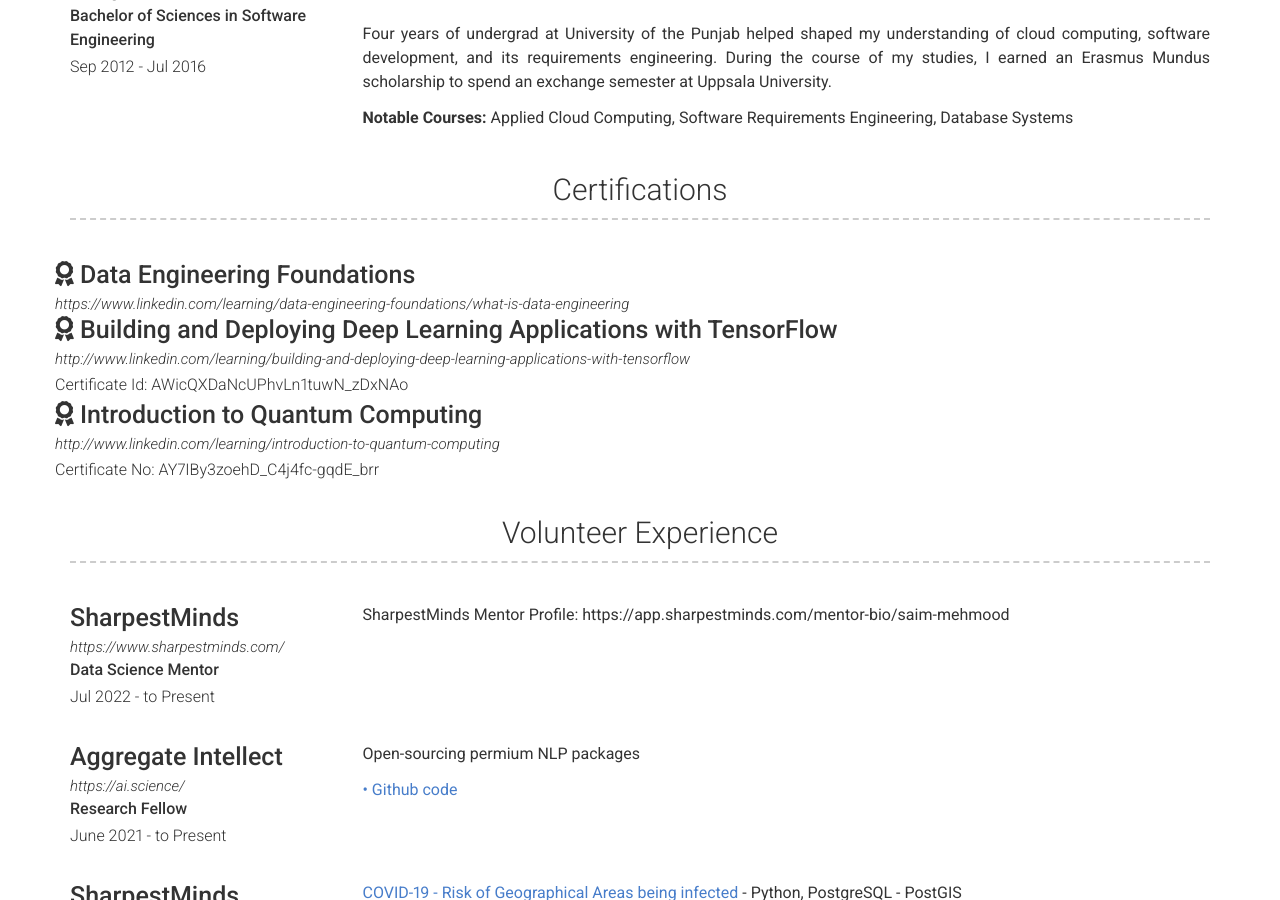
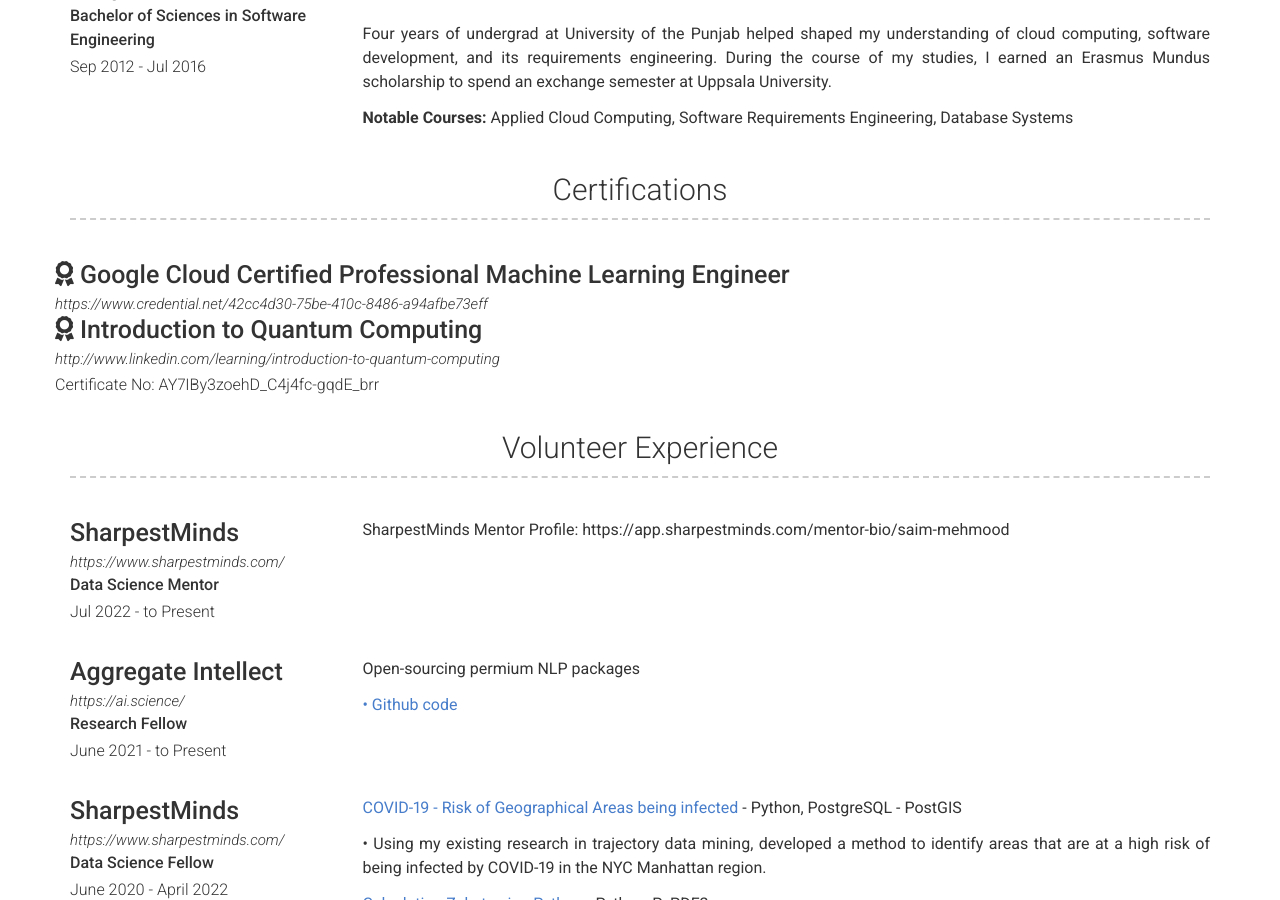
Before and after one commit to saimmehmood/saimmehmood.github.io, a Jekyll site: the page built from index.md, in a window 1280 px wide and 900 px high, scrolled down 3018 px. Built offline with Jekyll 4.4.1, drawn with Linux system fonts in a browser that asks for light colours; nearby versions of some CDN libraries.

Commit message:
added gcp certification

```diff
--- a/_data/certifications.yml
+++ b/_data/certifications.yml
@@ -1,18 +1,9 @@
 # certification template
 - layout: left
-  name: Data Engineering Foundations
-  dates: Jul 2021
+  name: Google Cloud Certified Professional Machine Learning Engineer
+  dates: Issued Sep 2022 - Expires Sep 2024
   icon: award # (optional)
-  link: https://www.linkedin.com/learning/data-engineering-foundations/what-is-data-engineering
-
-- layout: left
-  name: Building and Deploying Deep Learning Applications with TensorFlow
-  dates: May 2020
-  icon: award # (optional)
-  link: http://www.linkedin.com/learning/building-and-deploying-deep-learning-applications-with-tensorflow
-  #image_url: images/certifications/tensor.jpg # (eg. images/certifications/1.jpg)
-  description: | # this will include new lines to allow paragraphs
-    Certificate Id: AWicQXDaNcUPhvLn1tuwN_zDxNAo
+  link: https://www.credential.net/42cc4d30-75be-410c-8486-a94afbe73eff
 
 - layout: left
   name: Introduction to Quantum Computing
```
